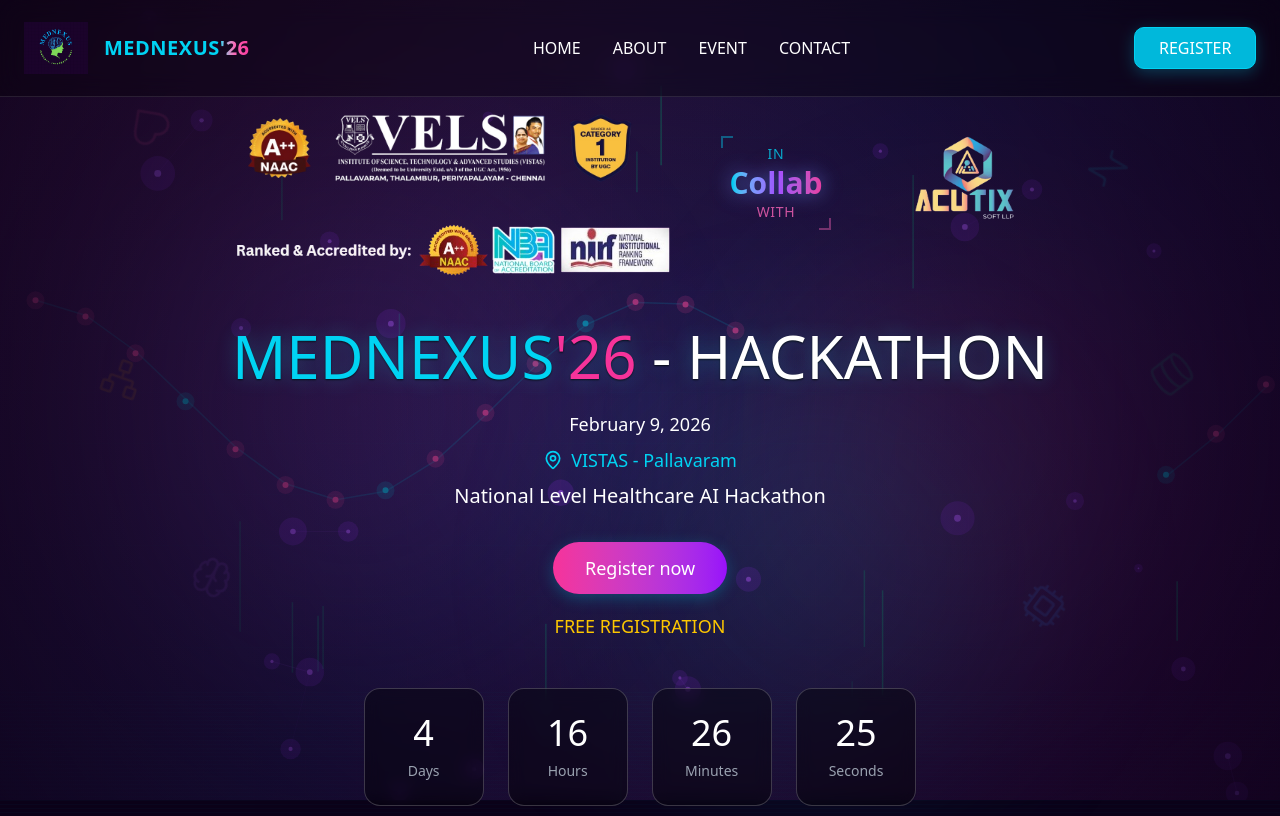
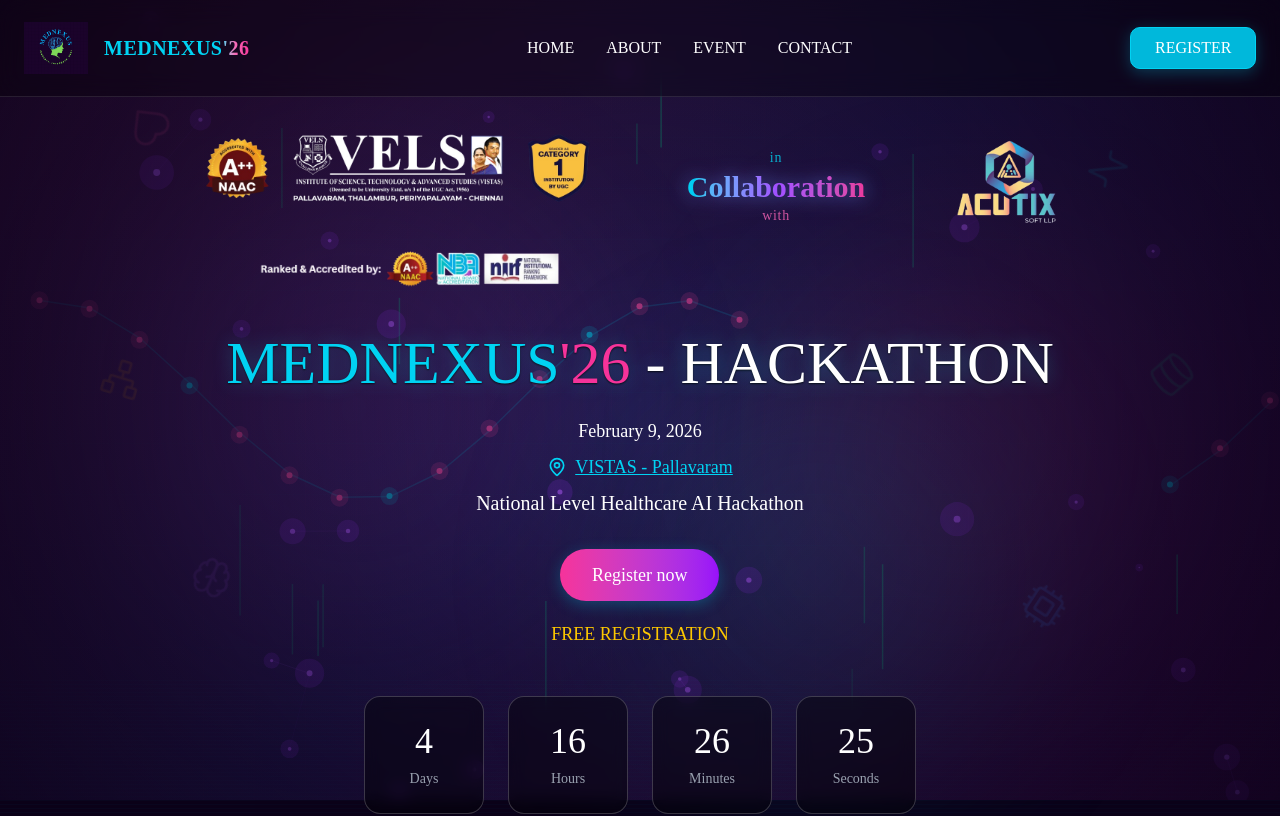
Before and after one commit to SelvaS7/Mednexushackathonwebsite, a React (Vite) app: page / in a window 1280 px wide. Shown: the top 816 px of the page. Built offline with nearby package versions, Linux system fonts and the light colour scheme.

Commit message:
Update files from Figma Make

```diff
--- a/src/components/About.tsx
+++ b/src/components/About.tsx
@@ -1,5 +1,5 @@
 import React from 'react';
-import brochureImage from 'figma:asset/0cb80c33778c77950facb736d9bcf6123e7c7a75.png';
+import brochureImage from 'figma:asset/5ec5538a7ae68008e50a5bf405b96eb8c33db27a.png';
 
 export function About() {
   return (
@@ -14,7 +14,7 @@ export function About() {
 
           <div className="max-w-md mx-auto animate-float-delay-1">
             <div className="animate-card bg-gradient-to-br from-pink-900/30 to-purple-900/30 backdrop-blur-sm border border-pink-500/20 rounded-xl md:rounded-2xl p-5 md:p-6 hover:border-pink-500/50 transition-all cursor-pointer">
-              <div className="h-56 md:h-64 rounded-lg md:rounded-xl mb-4 overflow-hidden bg-black/20">
+              <div className="h-56 md:h-64 rounded-lg md:rounded-xl mb-4 overflow-hidden bg-black/20 flex items-center justify-center">
                 <img
                   src={brochureImage}
                   alt="MEDNEXUS'26 Brochure - Healthcare Innovation Hackathon"
--- a/src/components/ContactInfo.tsx
+++ b/src/components/ContactInfo.tsx
@@ -17,7 +17,7 @@ export function ContactInfo() {
           <span className="text-cyan-400">Contact Information</span>
         </h2>
         <p className="text-white/80 text-center mb-8 md:mb-12 text-base md:text-lg">
-          Student Co-ordinator
+          Student Co-ordinators
         </p>
 
         <div className="grid grid-cols-1 sm:grid-cols-2 gap-2 md:gap-3 max-w-2xl mx-auto">
--- a/src/components/Hero.tsx
+++ b/src/components/Hero.tsx
@@ -489,8 +489,8 @@ export function Hero() {
               opacity: (animationPhase >= 2 && animationPhase < 4) || animationPhase >= 5 ? 1 : 0
             }}
           >
-            <img src={image_b7b9f7bb278f99cbaed681c51c2e3683f24cba44} alt="VELS University" className="h-20 sm:h-20 md:h-28 lg:h-32 object-contain max-w-[180px] sm:max-w-none" />
-            <img src={velsAccreditation} alt="Ranked and Accredited by" className="h-auto w-full max-w-[180px] sm:max-w-[200px] md:max-w-[250px] lg:max-w-md object-contain" />
+            <img src={image_b7b9f7bb278f99cbaed681c51c2e3683f24cba44} alt="VELS University" className="h-24 sm:h-20 md:h-28 lg:h-32 object-contain max-w-[200px] sm:max-w-none mx-[0px] my-[20px]" />
+            <img src={velsAccreditation} alt="Ranked and Accredited by" className="h-auto w-full max-w-[200px] sm:max-w-[200px] md:max-w-[250px] lg:max-w-md object-contain px-[70px] py-[0px] -mt-2" />
           </div>
 
           {/* In Collaboration */}
@@ -502,7 +502,7 @@ export function Hero() {
             }}
           >
             <div className="relative">
-              <div className="text-[6px] sm:text-xs md:text-sm text-cyan-400/80 mb-0 sm:mb-1 tracking-wider uppercase font-light">In</div>
+              <div className="sm:text-xs md:text-sm text-cyan-400/80 mb-0 sm:mb-1 tracking-wider font-light text-[15px]">in</div>
               <div
                 className="text-[7px] sm:text-lg md:text-2xl lg:text-3xl font-bold bg-gradient-to-r from-cyan-400 via-purple-500 to-pink-500 bg-clip-text text-transparent whitespace-nowrap leading-none"
                 style={{
@@ -510,12 +510,12 @@ export function Hero() {
                   filter: 'drop-shadow(0 0 10px rgba(168, 85, 247, 0.4))'
                 }}
               >
-                Collab
+                Collaboration
               </div>
-              <div className="text-[6px] sm:text-xs md:text-sm text-pink-400/80 mt-0 sm:mt-1 tracking-wider uppercase font-light">With</div>
+              <div className="sm:text-xs md:text-sm text-pink-400/80 mt-0 sm:mt-1 tracking-wider font-light text-[15px]">with</div>
               {/* Decorative elements */}
-              <div className="absolute -top-1 -left-1 sm:-top-2 sm:-left-2 w-2 h-2 sm:w-3 sm:h-3 border-l-2 border-t-2 border-cyan-400/40"></div>
-              <div className="absolute -bottom-1 -right-1 sm:-bottom-2 sm:-right-2 w-2 h-2 sm:w-3 sm:h-3 border-r-2 border-b-2 border-pink-400/40"></div>
+
+
             </div>
           </div>
 
@@ -590,7 +590,7 @@ export function Hero() {
             href="https://maps.app.goo.gl/yCQW1NGAJkU1xLBa8"
             target="_blank"
             rel="noopener noreferrer"
-            className="inline-flex items-center gap-2 text-cyan-400 hover:text-cyan-300 transition-colors text-base md:text-lg mb-2"
+            className="inline-flex items-center gap-2 text-cyan-400 hover:text-cyan-300 transition-colors text-base md:text-lg mb-2 underline hover:underline"
           >
             <MapPin className="w-4 h-4 md:w-5 md:h-5 flex-shrink-0" />
             <span>VISTAS - Pallavaram</span>
--- a/src/index.css
+++ b/src/index.css
@@ -421,6 +421,7 @@
   * {
     border-color: var(--border);
     outline-color: var(--ring);
+    font-family: Times New Roman, Times, serif;
   }
 
   @supports (color: color-mix(in lab, red, red)) {
@@ -434,6 +435,7 @@
     color: var(--foreground);
     -webkit-font-smoothing: antialiased;
     -moz-osx-font-smoothing: grayscale;
+    font-family: Times New Roman, Times, serif;
   }
 
   :where(:not(:has([class*=" text-"]), :not(:has([class^="text-"])))) h1 {
@@ -488,10 +490,6 @@
     inset: calc(var(--spacing) * 0);
   }
 
-  .-top-1 {
-    top: calc(var(--spacing) * -1);
-  }
-
   .top-0 {
     top: calc(var(--spacing) * 0);
   }
@@ -512,10 +510,6 @@
     top: calc(var(--spacing) * 8);
   }
 
-  .-right-1 {
-    right: calc(var(--spacing) * -1);
-  }
-
   .right-0 {
     right: calc(var(--spacing) * 0);
   }
@@ -524,10 +518,6 @@
     right: calc(var(--spacing) * 4);
   }
 
-  .-bottom-1 {
-    bottom: calc(var(--spacing) * -1);
-  }
-
   .-bottom-2 {
     bottom: calc(var(--spacing) * -2);
   }
@@ -538,10 +528,6 @@
 
   .bottom-4 {
     bottom: calc(var(--spacing) * 4);
-  }
-
-  .-left-1 {
-    left: calc(var(--spacing) * -1);
   }
 
   .left-0 {
@@ -606,10 +592,22 @@
     }
   }
 
+  .mx-\[0px\] {
+    margin-inline: 0;
+  }
+
   .mx-auto {
     margin-inline: auto;
   }
 
+  .my-\[20px\] {
+    margin-block: 20px;
+  }
+
+  .-mt-2 {
+    margin-top: calc(var(--spacing) * -2);
+  }
+
   .mt-0 {
     margin-top: calc(var(--spacing) * 0);
   }
@@ -710,10 +708,6 @@
     height: calc(var(--spacing) * 1);
   }
 
-  .h-2 {
-    height: calc(var(--spacing) * 2);
-  }
-
   .h-4 {
     height: calc(var(--spacing) * 4);
   }
@@ -798,10 +792,6 @@
     width: calc(var(--spacing) * 1);
   }
 
-  .w-2 {
-    width: calc(var(--spacing) * 2);
-  }
-
   .w-4 {
     width: calc(var(--spacing) * 4);
   }
@@ -872,10 +862,6 @@
 
   .max-w-7xl {
     max-width: var(--container-7xl);
-  }
-
-  .max-w-\[180px\] {
-    max-width: 180px;
   }
 
   .max-w-\[200px\] {
@@ -1080,21 +1066,11 @@
     border-top-width: 1px;
   }
 
-  .border-t-2 {
-    border-top-style: var(--tw-border-style);
-    border-top-width: 2px;
-  }
-
   .border-r {
     border-right-style: var(--tw-border-style);
     border-right-width: 1px;
   }
 
-  .border-r-2 {
-    border-right-style: var(--tw-border-style);
-    border-right-width: 2px;
-  }
-
   .border-b {
     border-bottom-style: var(--tw-border-style);
     border-bottom-width: 1px;
@@ -1115,11 +1091,6 @@
     border-left-width: 1px;
   }
 
-  .border-l-2 {
-    border-left-style: var(--tw-border-style);
-    border-left-width: 2px;
-  }
-
   .border-cyan-400 {
     border-color: var(--color-cyan-400);
   }
@@ -1134,16 +1105,6 @@
     }
   }
 
-  .border-cyan-400\/40 {
-    border-color: color-mix(in srgb, oklch(.789 .154 211.53) 40%, transparent);
-  }
-
-  @supports (color: color-mix(in lab, red, red)) {
-    .border-cyan-400\/40 {
-      border-color: color-mix(in oklab, var(--color-cyan-400) 40%, transparent);
-    }
-  }
-
   .border-cyan-400\/50 {
     border-color: color-mix(in srgb, oklch(.789 .154 211.53) 50%, transparent);
   }
@@ -1171,16 +1132,6 @@
   @supports (color: color-mix(in lab, red, red)) {
     .border-cyan-500\/40 {
       border-color: color-mix(in oklab, var(--color-cyan-500) 40%, transparent);
-    }
-  }
-
-  .border-pink-400\/40 {
-    border-color: color-mix(in srgb, oklch(.718 .202 349.761) 40%, transparent);
-  }
-
-  @supports (color: color-mix(in lab, red, red)) {
-    .border-pink-400\/40 {
-      border-color: color-mix(in oklab, var(--color-pink-400) 40%, transparent);
     }
   }
 
@@ -1718,6 +1669,10 @@
     padding-inline: calc(var(--spacing) * 6);
   }
 
+  .px-\[70px\] {
+    padding-inline: 70px;
+  }
+
   .py-1 {
     padding-block: calc(var(--spacing) * 1);
   }
@@ -1744,6 +1699,10 @@
 
   .py-12 {
     padding-block: calc(var(--spacing) * 12);
+  }
+
+  .py-\[0px\] {
+    padding-block: 0;
   }
 
   .pt-3 {
@@ -1826,12 +1785,12 @@
     line-height: var(--tw-leading, var(--text-xs--line-height));
   }
 
-  .text-\[6px\] {
-    font-size: 6px;
-  }
-
   .text-\[7px\] {
     font-size: 7px;
+  }
+
+  .text-\[15px\] {
+    font-size: 15px;
   }
 
   .leading-none {
@@ -1995,6 +1954,10 @@
 
   .no-underline {
     text-decoration-line: none;
+  }
+
+  .underline {
+    text-decoration-line: underline;
   }
 
   .opacity-0 {
@@ -2302,6 +2265,12 @@
   }
 
   @media (hover: hover) {
+    .hover\:underline:hover {
+      text-decoration-line: underline;
+    }
+  }
+
+  @media (hover: hover) {
     .hover\:shadow-lg:hover {
       --tw-shadow: 0 10px 15px -3px var(--tw-shadow-color, #0000001a), 0 4px 6px -4px var(--tw-shadow-color, #0000001a);
       box-shadow: var(--tw-inset-shadow), var(--tw-inset-ring-shadow), var(--tw-ring-offset-shadow), var(--tw-ring-shadow), var(--tw-shadow);
@@ -2375,30 +2344,6 @@
   }
 
   @media (width >= 40rem) {
-    .sm\:-top-2 {
-      top: calc(var(--spacing) * -2);
-    }
-  }
-
-  @media (width >= 40rem) {
-    .sm\:-right-2 {
-      right: calc(var(--spacing) * -2);
-    }
-  }
-
-  @media (width >= 40rem) {
-    .sm\:-bottom-2 {
-      bottom: calc(var(--spacing) * -2);
-    }
-  }
-
-  @media (width >= 40rem) {
-    .sm\:-left-2 {
-      left: calc(var(--spacing) * -2);
-    }
-  }
-
-  @media (width >= 40rem) {
     .sm\:col-span-2 {
       grid-column: span 2 / span 2;
     }
@@ -2417,12 +2362,6 @@
   }
 
   @media (width >= 40rem) {
-    .sm\:h-3 {
-      height: calc(var(--spacing) * 3);
-    }
-  }
-
-  @media (width >= 40rem) {
     .sm\:h-20 {
       height: calc(var(--spacing) * 20);
     }
@@ -2431,12 +2370,6 @@
   @media (width >= 40rem) {
     .sm\:h-28 {
       height: calc(var(--spacing) * 28);
-    }
-  }
-
-  @media (width >= 40rem) {
-    .sm\:w-3 {
-      width: calc(var(--spacing) * 3);
     }
   }
 
--- a/src/styles/globals.css
+++ b/src/styles/globals.css
@@ -122,12 +122,14 @@
 @layer base {
   * {
     @apply border-border outline-ring/50;
+    font-family: 'Times New Roman', Times, serif;
   }
 
   body {
     @apply bg-background text-foreground;
     -webkit-font-smoothing: antialiased;
     -moz-osx-font-smoothing: grayscale;
+    font-family: 'Times New Roman', Times, serif;
   }
 }
 
--- a/vite.config.ts
+++ b/vite.config.ts
@@ -22,10 +22,10 @@
         'figma:asset/b7b9f7bb278f99cbaed681c51c2e3683f24cba44.png': path.resolve(__dirname, './src/assets/b7b9f7bb278f99cbaed681c51c2e3683f24cba44.png'),
         'figma:asset/b0b27142d39df003b0c761094021f17cb793bcf9.png': path.resolve(__dirname, './src/assets/b0b27142d39df003b0c761094021f17cb793bcf9.png'),
         'figma:asset/63ed5cd5f654df8c571ff5525345d613ed1e2ae8.png': path.resolve(__dirname, './src/assets/63ed5cd5f654df8c571ff5525345d613ed1e2ae8.png'),
+        'figma:asset/5ec5538a7ae68008e50a5bf405b96eb8c33db27a.png': path.resolve(__dirname, './src/assets/5ec5538a7ae68008e50a5bf405b96eb8c33db27a.png'),
         'figma:asset/502e164215457556b0b9aa333c8fc217b56a6cc1.png': path.resolve(__dirname, './src/assets/502e164215457556b0b9aa333c8fc217b56a6cc1.png'),
         'figma:asset/2798a6e9d4907a68040ab5ab697a86a3b0020b7a.png': path.resolve(__dirname, './src/assets/2798a6e9d4907a68040ab5ab697a86a3b0020b7a.png'),
         'figma:asset/1fa495b39f1c3d98a68aec11e57c680d5566de7b.png': path.resolve(__dirname, './src/assets/1fa495b39f1c3d98a68aec11e57c680d5566de7b.png'),
-        'figma:asset/0cb80c33778c77950facb736d9bcf6123e7c7a75.png': path.resolve(__dirname, './src/assets/0cb80c33778c77950facb736d9bcf6123e7c7a75.png'),
         'figma:asset/0c79ead2911f3a802255d747c282d969b59834a8.png': path.resolve(__dirname, './src/assets/0c79ead2911f3a802255d747c282d969b59834a8.png'),
         'embla-carousel-react@8.6.0': 'embla-carousel-react',
         'cmdk@1.1.1': 'cmdk',
```
Also changed, not shown: src/assets/0cb80c33778c77950facb736d9bcf6123e7c7a75.png (deleted), src/assets/5ec5538a7ae68008e50a5bf405b96eb8c33db27a.png (added).
